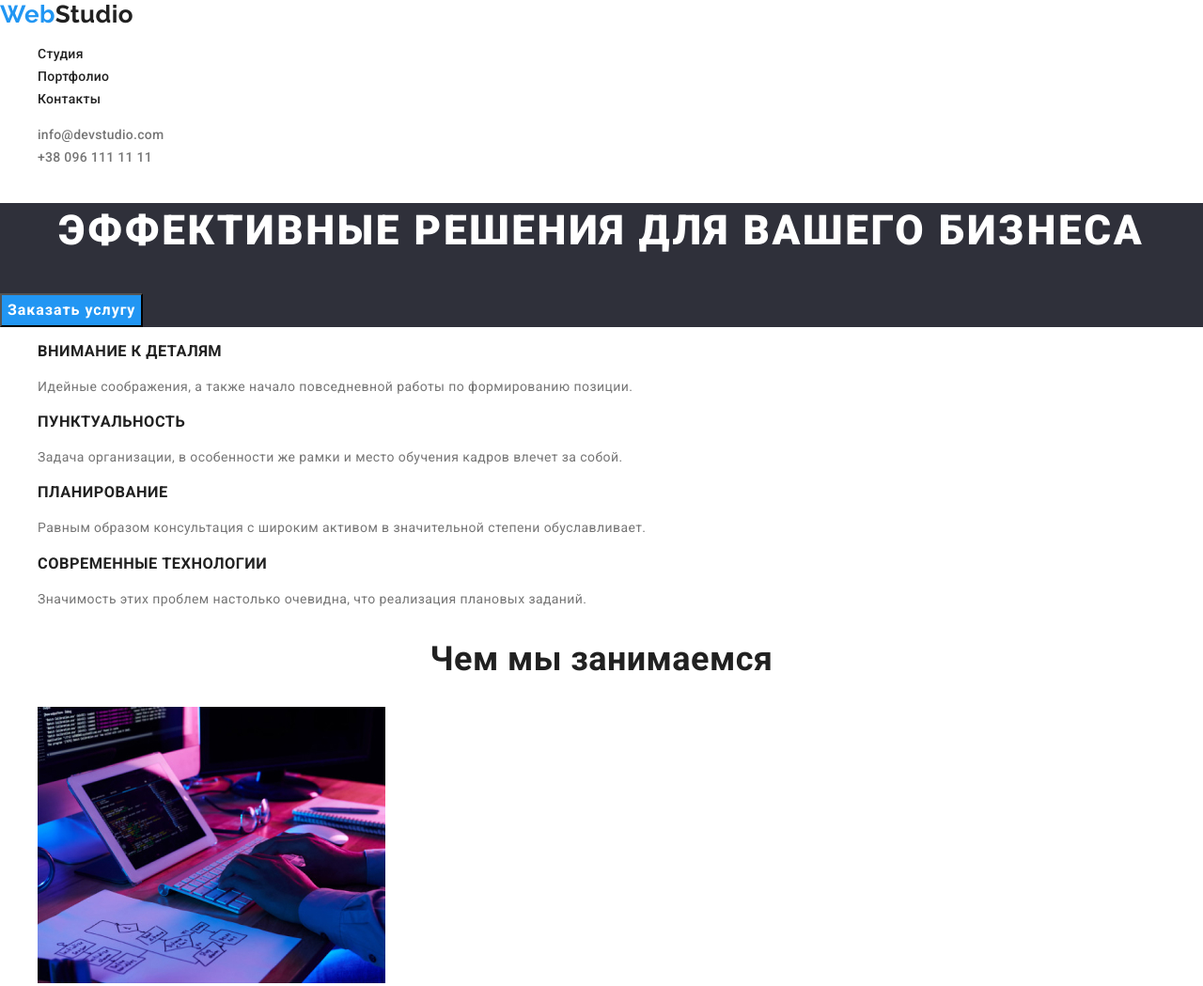
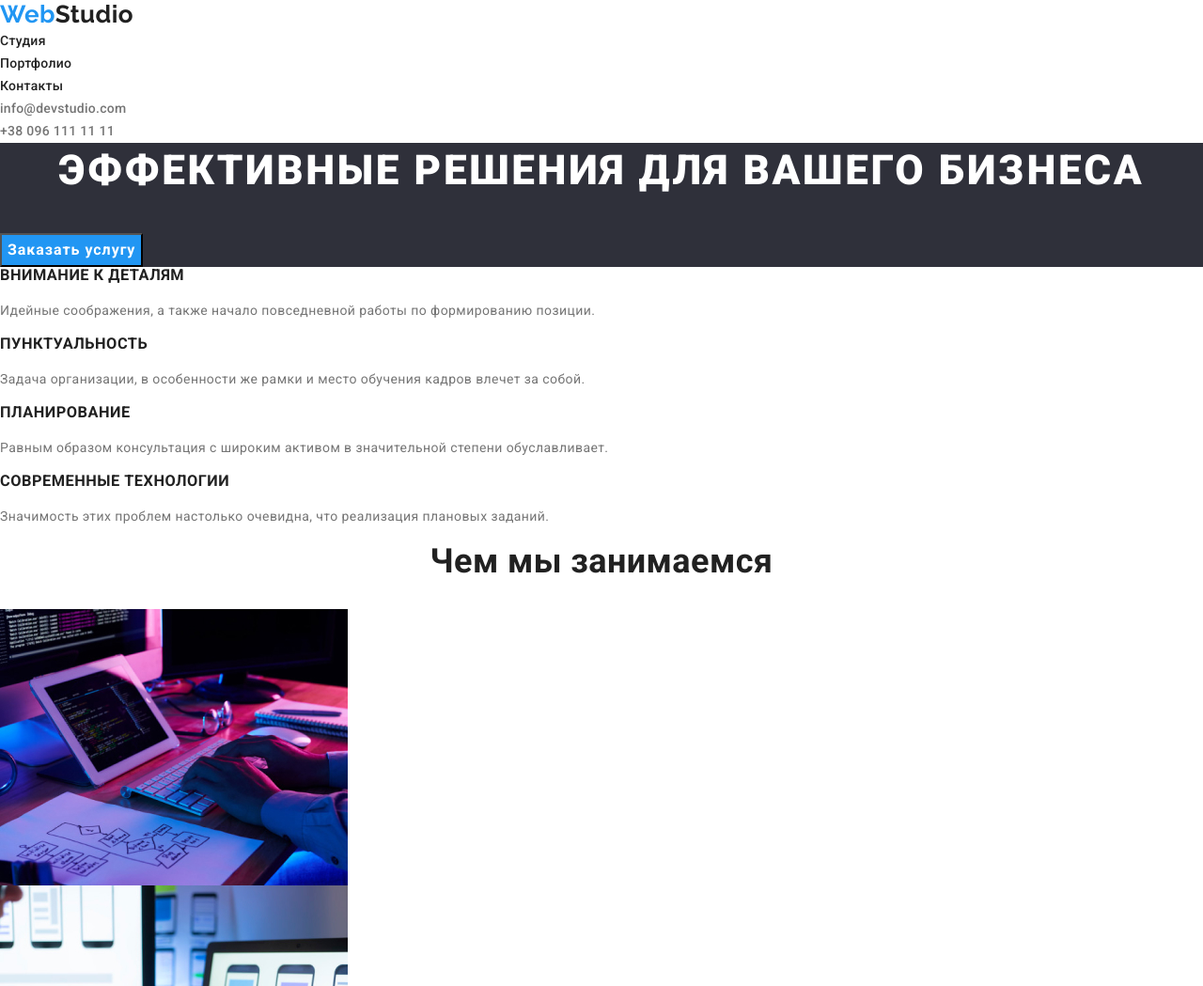
Before and after one commit to Sergey-Proskurnin/goit-markup-hw-03, a plain HTML site: page index.html in a window 1280 px wide. Shown: the top 1049 px of the page at 94% size. Drawn offline with nearby package versions, Linux system fonts and the light colour scheme.

Commit message:
Добавил базовые СSS правила для блоков

```diff
--- a/CSS/style.css
+++ b/CSS/style.css
@@ -17,6 +17,40 @@
     --background-hero-footer: #2F303A;
     --general-background-page: #E5E5E5;
     --background-section-comand: #F5F4FA;
+}
+html {
+    box-sizing: border-box;
+}
+*,
+*::before,
+*::after {
+    box-sizing: inherit;
+}
+  img {
+    display: block;
+    max-width: 100%;
+    height: auto;
+}
+h1,
+h2,
+h3,
+p {
+  margin-top: 0;
+}
+/* utilities */
+.list {
+  padding: 0;
+  margin: 0;
+  list-style: none;
+}
+
+.container {
+  margin-left: auto;
+  margin-right: auto;
+  width: 1440px;
+  padding-left: 20px;
+  padding-right: 20px;
+  outline: 2px solid tomato;
 }
 body {
     background-color: var(--primary-white-color);
@@ -62,9 +96,7 @@ body {
 .contact .link:focus {
     color: var(--accent-color);
 }
-.list {
-    list-style: none;
-}
+
 /*section1-hero */
 .hero,
 footer {
```
